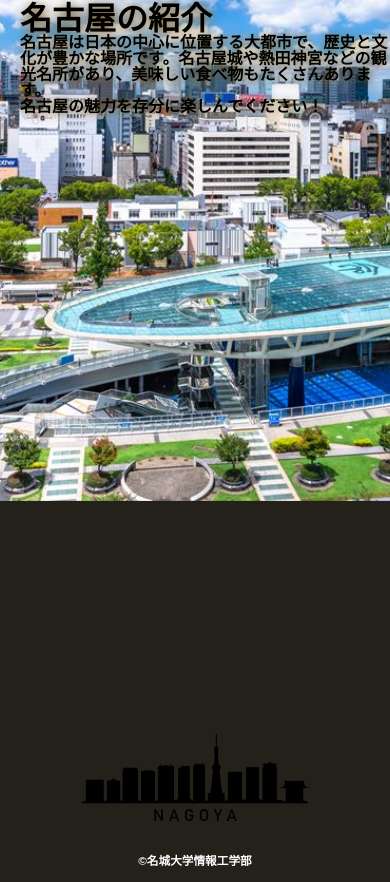
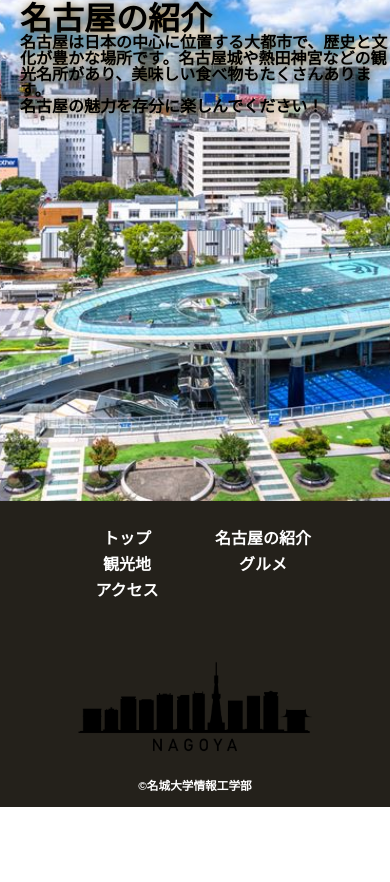
Before and after one commit to seito-kasano/final_groupwork, a plain HTML site: page index.html in a window 390 px wide. Shown: the part 393-1275 px from the top of the page. After the commit the page ends 1200 px from the top, so only its background shows below. Drawn offline with Linux system fonts and the light colour scheme; a web font is replaced by a local one.

Commit message:
レスポンシブ用のfooterのナビゲーションを表示されるように変更
許可されたので直接コミットします

```diff
--- a/css/common.css
+++ b/css/common.css
@@ -193,11 +193,44 @@ img {
     padding-top: 50px;
   }
 
+  .footer {
+    color: #ffffff;
+    background-color: #24211b;
+    padding-top: 30px;
+    padding-bottom: 15px;
+    display: flex;
+    flex-direction: column;
+    align-items: center;
+  }
+
+  .footer-site-menu {
+    width: 240px;
+    margin-top: 40px;
+  }
+
+  .footer .site-menu ul {
+    display: grid;
+    grid-template-columns: 1fr 1fr;
+    gap: 10px 40px;
+    text-align: center;
+    margin-bottom: 20px;
+  }
+
+  .footer .site-menu ul li {
+    margin: 0;
+    opacity: 1;
+    transform: none;
+    pointer-events: auto;
+    transition: none;
+  }
+
   .footer-logo {
-      margin-top: 30px;
+    width: 240px;
+    margin-top: 40px;
+    margin-bottom: auto;
   }
 
   .copyright {
-      margin-top: 25px;
+    margin-top: 20px;
   }
 }
```
Lines whose indentation alone changed are shown as unchanged.
